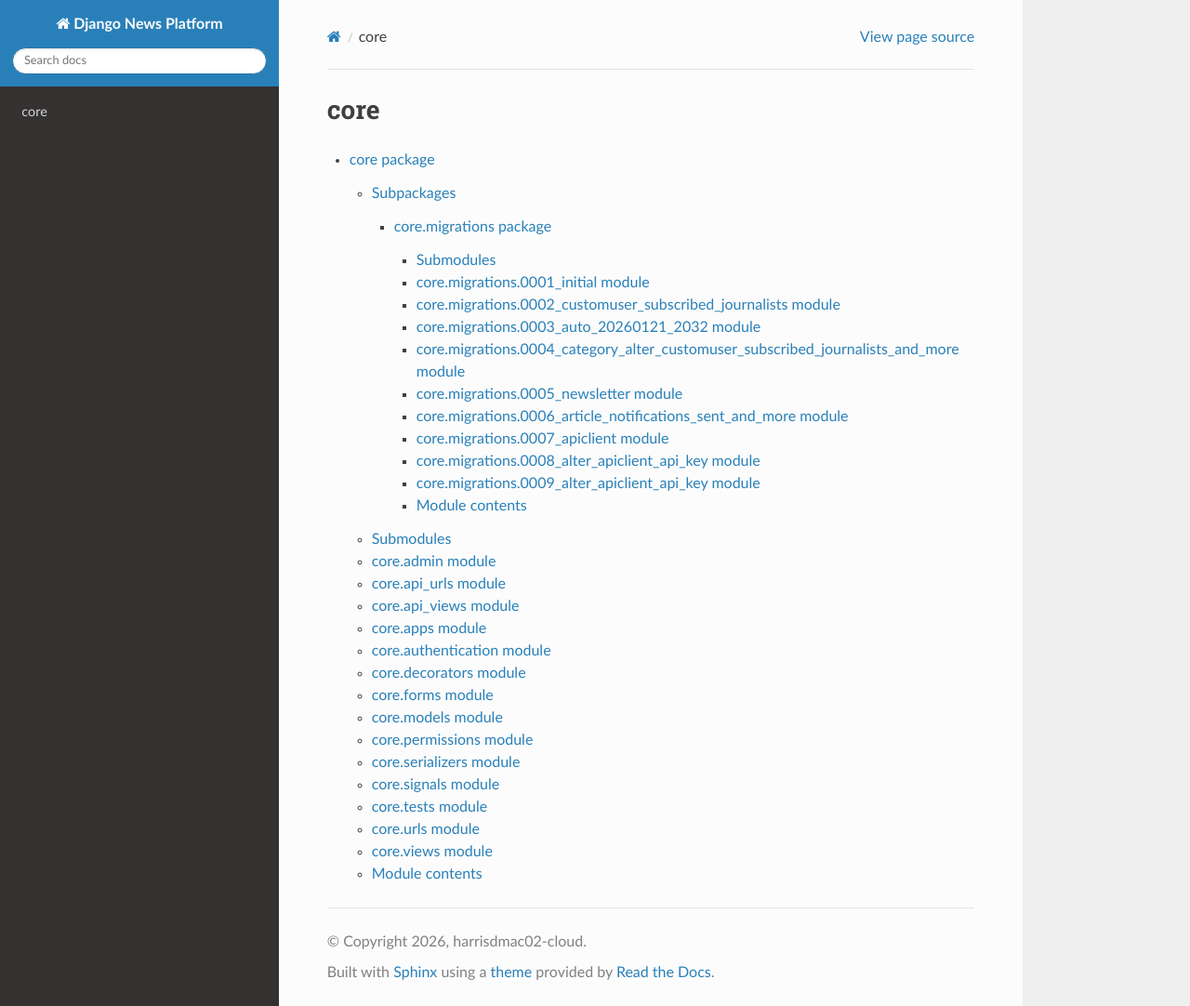
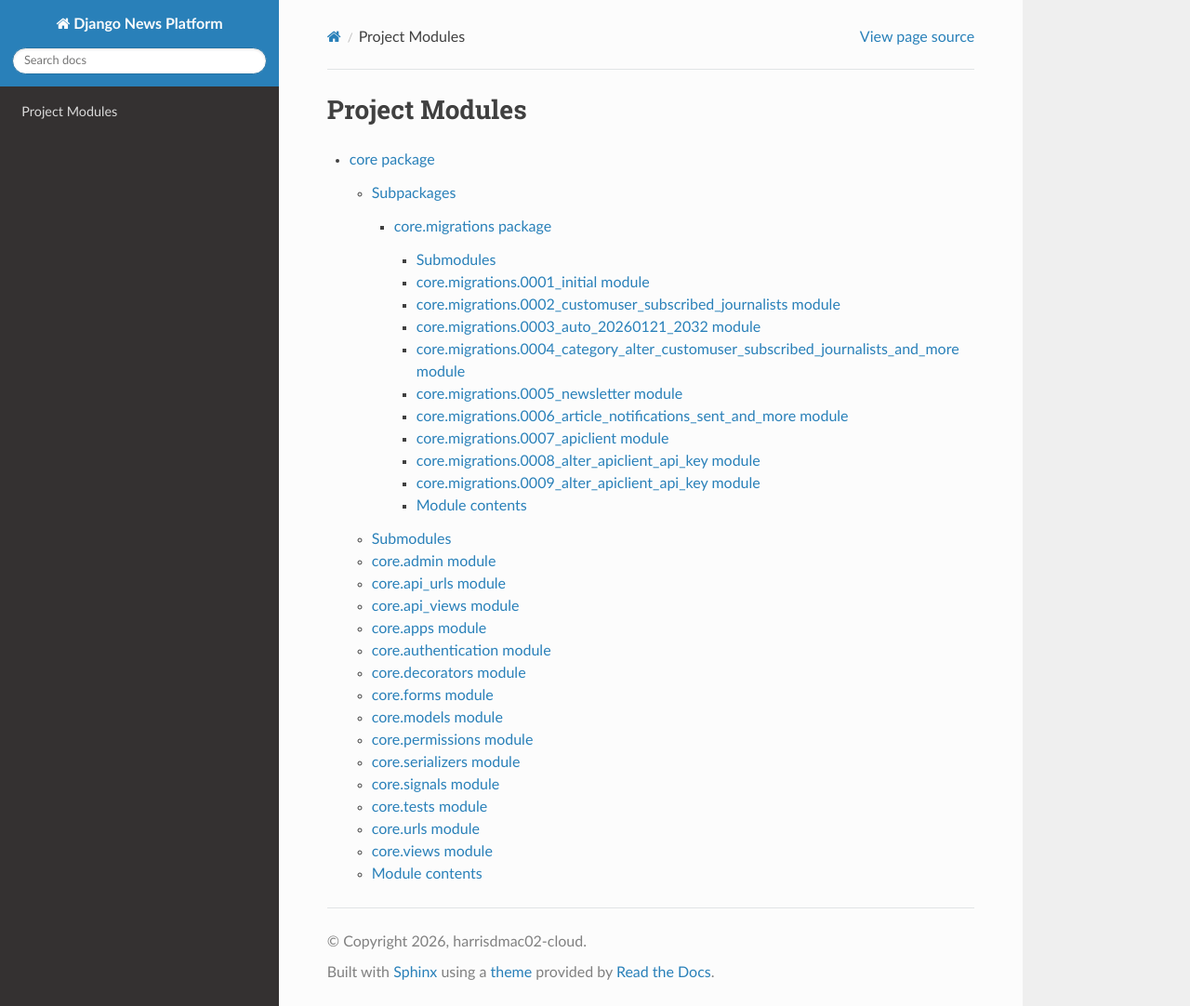
Before and after one commit to harrisdmac02-cloud/django-news-platform, a Sphinx documentation site: the page built from docs/source/modules.rst, in a window 1280 px wide and 1082 px high. Shown: the whole window at 93% size. Built offline with Sphinx 7.4.7 and the Read the Docs theme 3.1.0, drawn with Linux system fonts in a browser that asks for light colours; pages that are not in the unit, such as notebooks, are missing from menus.

Commit message:
Update modules.rst

```diff
--- a/docs/source/modules.rst
+++ b/docs/source/modules.rst
@@ -1,5 +1,7 @@
-core
-====
+.. _modules:
+
+Project Modules
+===============
 
 .. toctree::
    :maxdepth: 4
```
